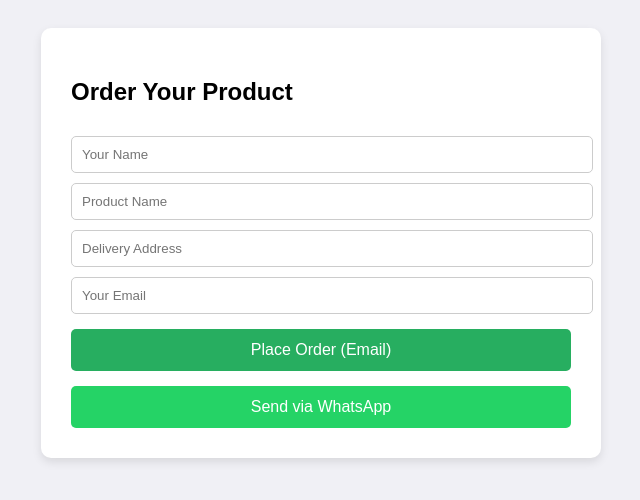
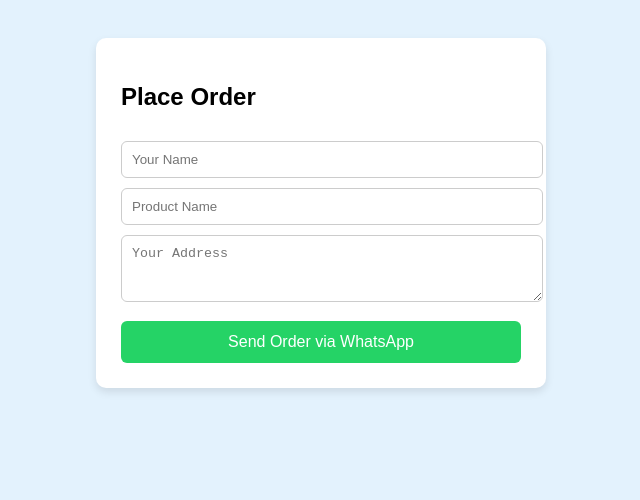
Before and after one commit to dharaniunlikely/dk-store, a plain HTML site: page confrom.html in a window 1280 px wide. Shown: the whole page, without its empty margins (319-959 px from the left). Drawn offline with Linux system fonts and the light colour scheme.

Commit message:
add test

```diff
--- a/confrom.html
+++ b/confrom.html
@@ -2,78 +2,66 @@
 <html lang="en">
 <head>
   <meta charset="UTF-8">
-  <title>Order Form with Email + WhatsApp</title>
+  <title>Order via WhatsApp</title>
   <style>
     body {
       font-family: Arial, sans-serif;
-      background: #f0f0f5;
-      padding: 20px;
+      background: #e3f2fd;
+      padding: 30px;
     }
 
     .form-box {
       background: white;
-      max-width: 500px;
+      max-width: 400px;
       margin: auto;
-      padding: 30px;
+      padding: 25px;
       border-radius: 10px;
-      box-shadow: 0 4px 10px rgba(0,0,0,0.1);
+      box-shadow: 0 4px 8px rgba(0,0,0,0.1);
     }
 
-    input, select {
+    input, textarea {
       width: 100%;
       padding: 10px;
       margin-top: 10px;
       border: 1px solid #ccc;
-      border-radius: 5px;
+      border-radius: 6px;
     }
 
     button {
+      margin-top: 15px;
       width: 100%;
       padding: 12px;
-      margin-top: 15px;
-      background: #27ae60;
+      background: #25D366;
       color: white;
+      border: none;
+      border-radius: 6px;
       font-size: 16px;
-      border: none;
-      border-radius: 5px;
-    }
-
-    .whatsapp {
-      background: #25D366;
     }
   </style>
 
   <script>
-    function sendWhatsAppMessage() {
+    function sendToWhatsApp() {
       const name = document.getElementById("name").value;
       const product = document.getElementById("product").value;
       const address = document.getElementById("address").value;
 
       const message = `Order Details:\nName: ${name}\nProduct: ${product}\nAddress: ${address}`;
-      const phone = "8667684214"; // e.g., 919876543210
+      const phoneNumber = "919876543210"; // ✅ Replace with your WhatsApp number
 
-      const url = `https://wa.me/${phone}?text=${encodeURIComponent(message)}`;
-      window.open(url, "dharaniunlikely2gamil.com");
+      const url = `https://wa.me/${phoneNumber}?text=${encodeURIComponent(message)}`;
+      window.open(url, "_blank");
     }
   </script>
 </head>
 <body>
 
 <div class="form-box">
-  <h2>Order Your Product</h2>
+  <h2>Place Order</h2>
+  <input type="text" id="name" placeholder="Your Name" required>
+  <input type="text" id="product" placeholder="Product Name" required>
+  <textarea id="address" rows="3" placeholder="Your Address" required></textarea>
 
-  <!-- Email Message Form -->
-  <form action="https://formspree.io/f/YOUR_CODE" method="POST">
-    <input type="text" name="name" id="name" placeholder="Your Name" required>
-    <input type="text" name="product" id="product" placeholder="Product Name" required>
-    <input type="text" name="address" id="address" placeholder="Delivery Address" required>
-    <input type="email" name="email" placeholder="Your Email" required>
-
-    <button type="submit">Place Order (Email)</button>
-  </form>
-
-  <!-- WhatsApp Message Button -->
-  <button class="whatsapp" onclick="sendWhatsAppMessage()">Send via WhatsApp</button>
+  <button onclick="sendToWhatsApp()">Send Order via WhatsApp</button>
 </div>
 
 </body>
```
